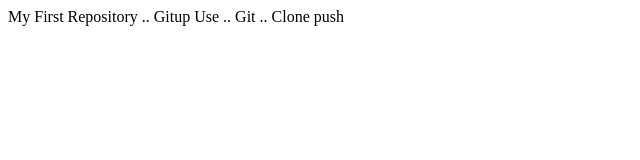
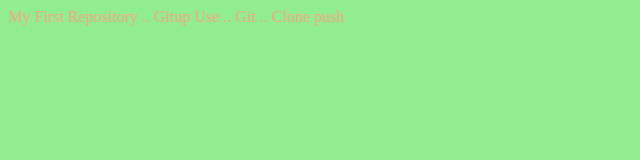
Before and after one commit to Salman-Sensei/Salman_1st_Repo, a plain HTML site: page index.html in a window 1280 px wide. Shown: the whole page, without its empty margins (0-640 px from the left). Drawn offline with Linux system fonts and the light colour scheme.

Commit message:
My 2nd time

```diff
--- a/index.html
+++ b/index.html
@@ -4,6 +4,7 @@
     <meta charset="UTF-8">
     <meta name="viewport" content="width=device-width, initial-scale=1.0">
     <title>Document</title>
+    <link rel="stylesheet" href="style.css">
 </head>
 <body>
      My First Repository .. Gitup Use .. Git .. Clone push
--- a/style.css
+++ b/style.css
@@ -1,4 +1,7 @@
 body{
     background-color: lightgreen;
     color: lightsalmon;
+    align-items: center;
+    align-self: center;
+
 }
```
